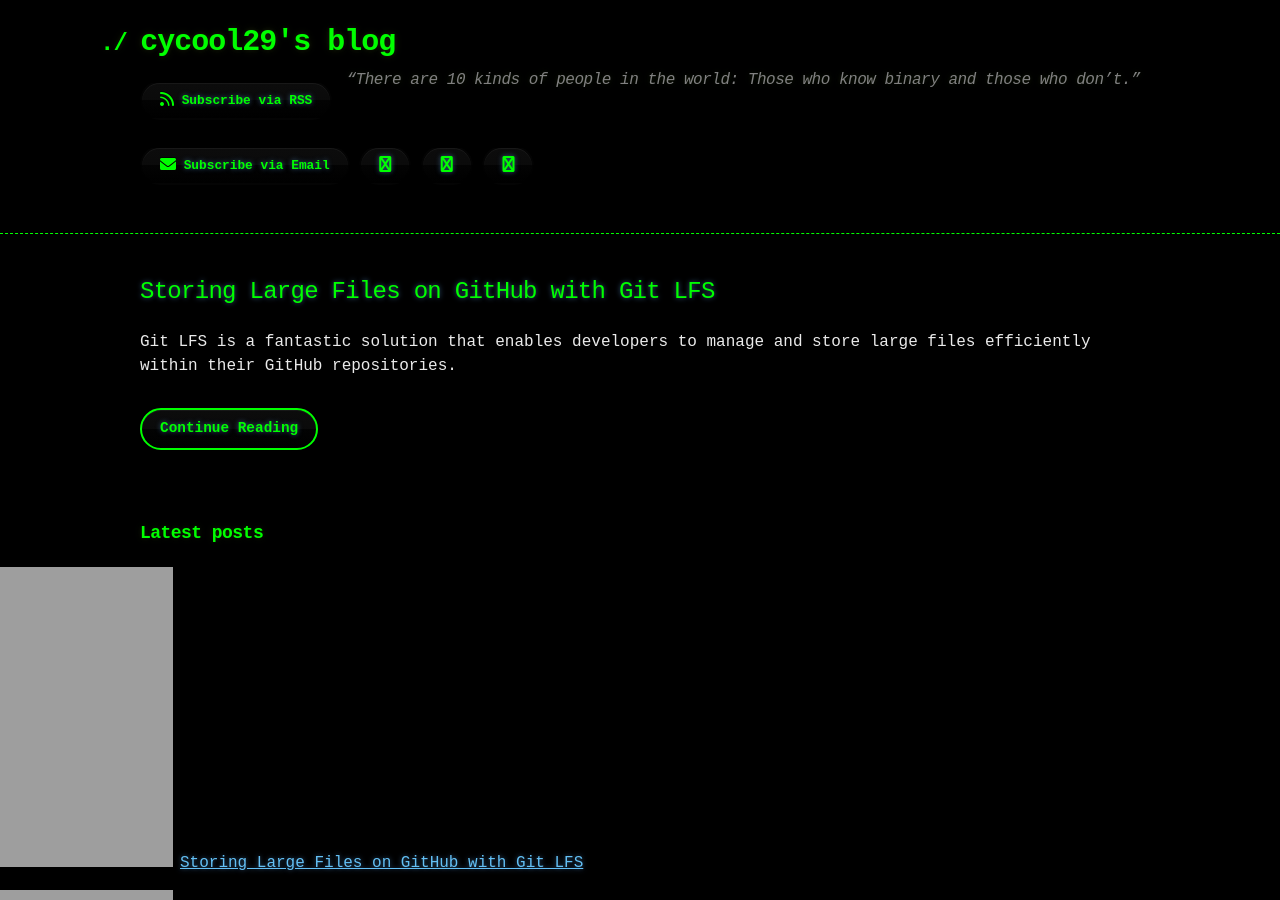
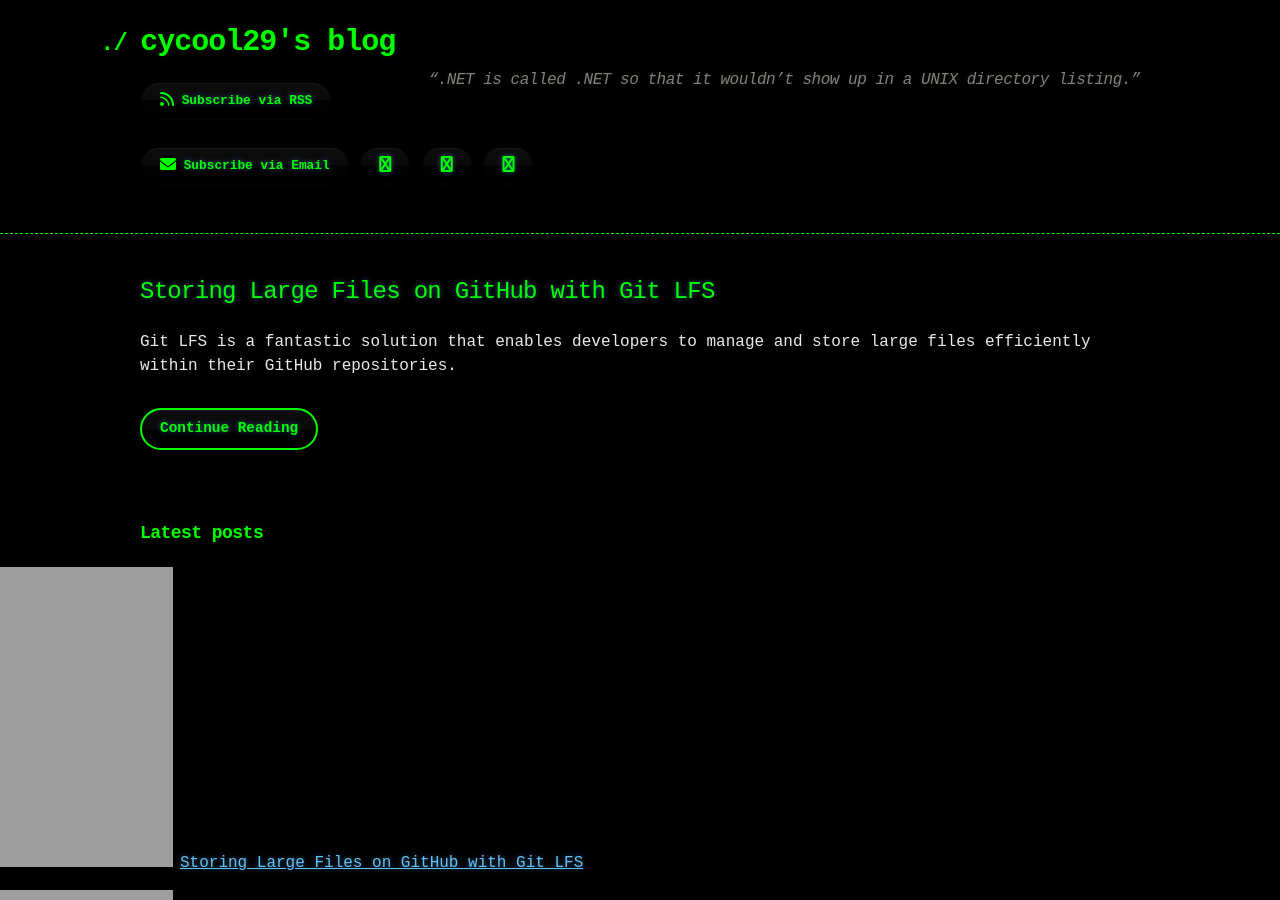
Before and after one commit to cycool29/cycool29.github.io, a Jekyll site: the page built from index.md, in a window 1280 px wide and 900 px high. Built offline with Jekyll 4.4.1, drawn with Linux system fonts in a browser that asks for light colours; a style sheet for code colours, icons or effects is not loaded.

Commit message:
Update quotes

```diff
--- a/_config.yml
+++ b/_config.yml
@@ -1,5 +1,5 @@
 title: cycool29's blog
-description: "“There are 10 kinds of people in the world: Those who know binary and those who don’t.” "
+description: "“.NET is called .NET so that it wouldn’t show up in a UNIX directory listing.” "
 bio: A high school student. Intermediate in Python, Git, Bash. Learning JavaScript. He/Him. "
 author: cycool29
 url: https://cycool29.github.io
```
